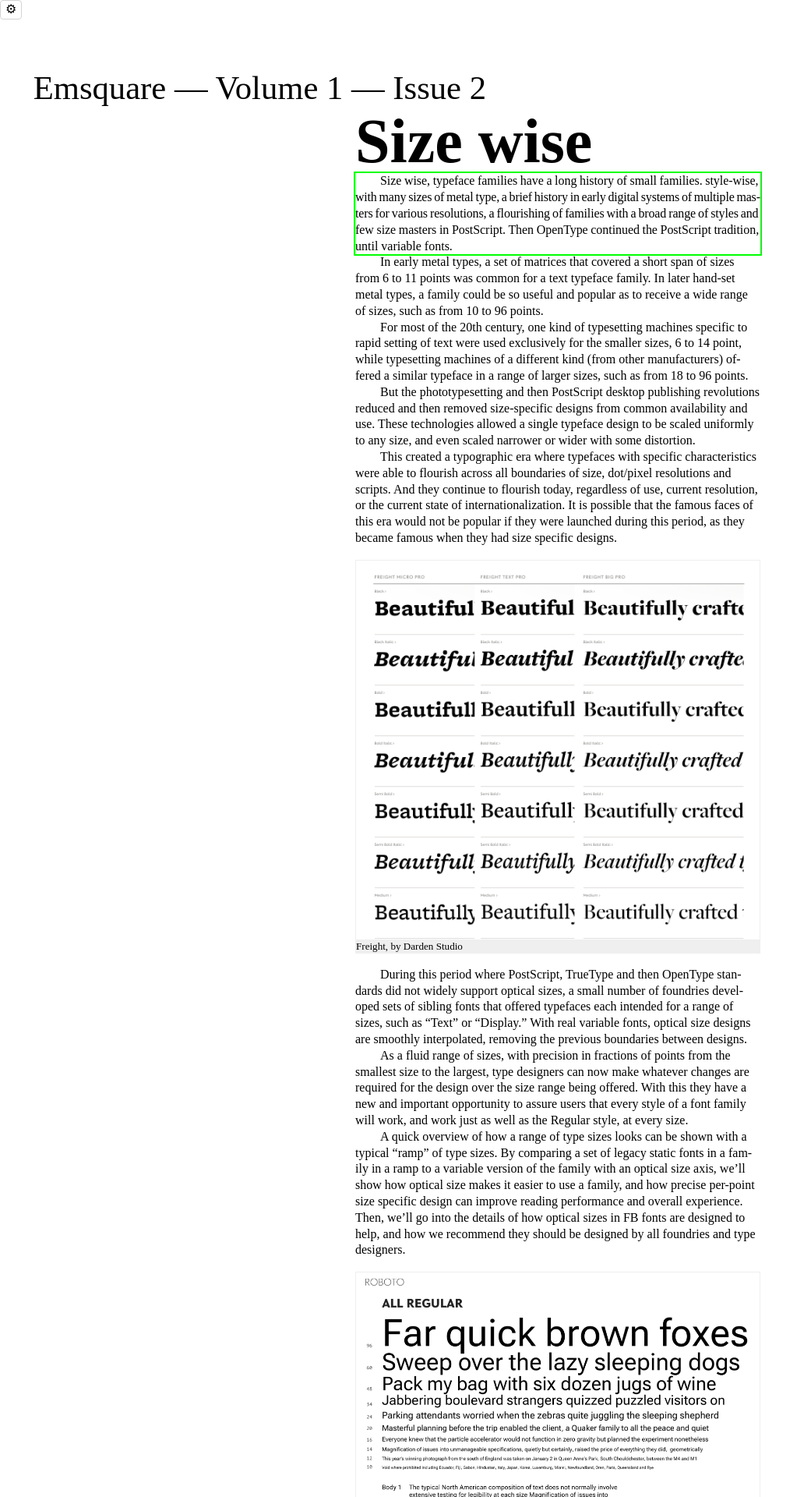
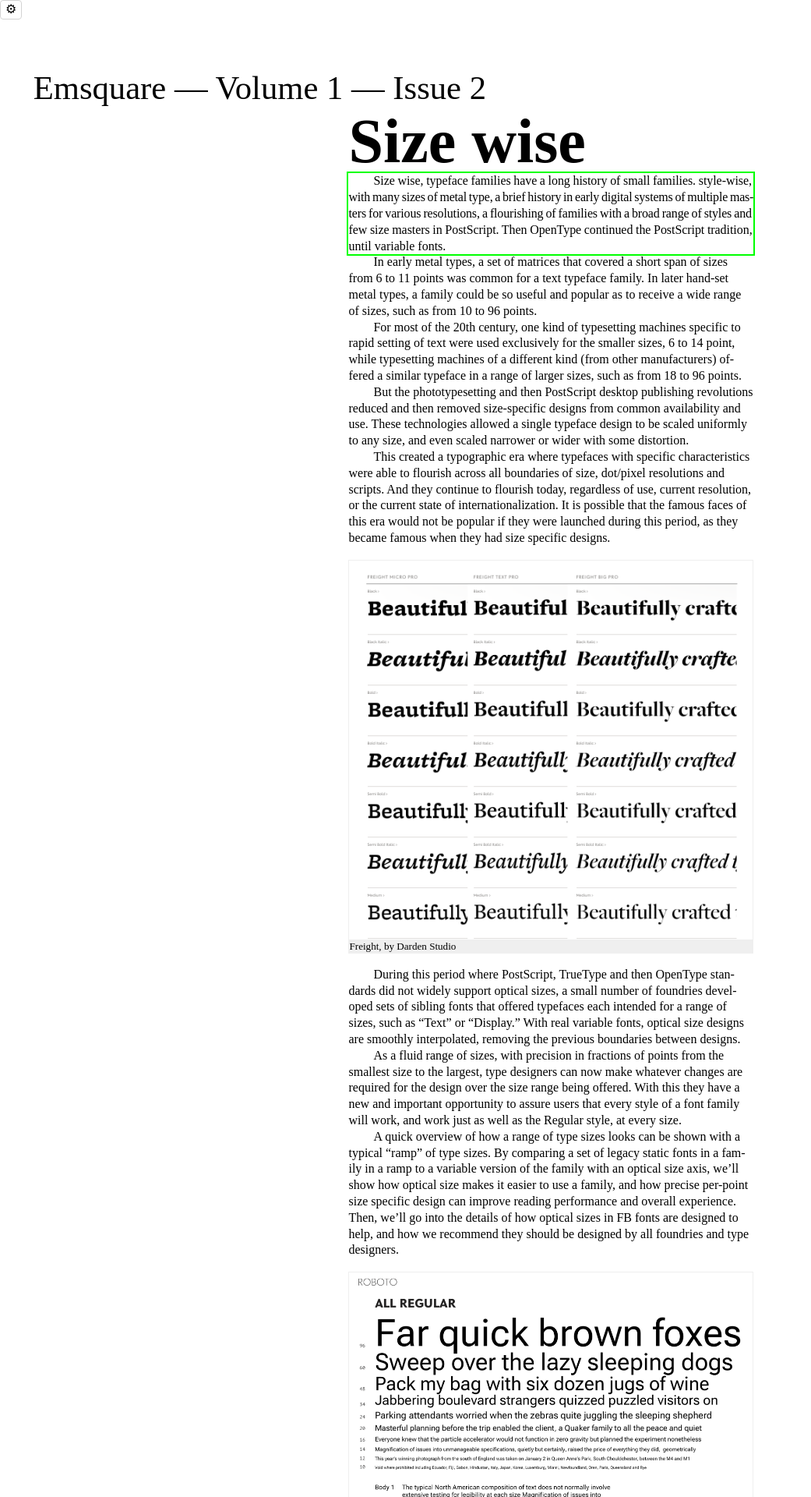
Before and after one commit to graphicore/varla-varfo, a Jekyll site: the page built from Emsquare/Volume-01/Issue-02/Main-Article.md, in a window 1280 px wide. Shown: the top 1920 px of the page at 78% size, without its empty margins (0-1041 px from the left). Built offline with Jekyll 4.4.1, drawn with Linux system fonts in a browser that asks for light colours; some web fonts are replaced.

Commit message:
[Emsquare] add 2.666em minimal margins to body;
fix some darkmode background-color issues of :root and header that are related to the margins;

```diff
--- a/Emsquare/Volume-01/main.css
+++ b/Emsquare/Volume-01/main.css
@@ -1,8 +1,3 @@
-header {
-    padding: 2em 0 0 0;
-    --font-size-rem: 2;
-    --font-weight: 600;
-}
 
 h2, h3, h4, h5, h6 {
     /* --js-line-height is expected to be set in the outer element by runion_01 */
@@ -76,10 +71,20 @@
 }
 
 
-header{
+body {
+    margin-inline:  2.6666em;
+}
+header {
     --font-size-rem: 2.6666; /* ~ 32 pt @ 12 pt body*/
-    margin-inline: calc(1pt * var(--font-size));
+    padding: 2em 0 0 0;
+    background: var(--background); /* must be done explicitly */
 }
+
+.container-toggle-user_settings:not(#page_portal-testbed *){
+    margin-left: calc(-1pt * 2.6666 * var(--font-size));
+}
+
+
 header .title{
     --font-family: RobotoFlex;
     --grad-animation-name: RobotoFlex-grad-by-font-size;
--- a/explorations/wikipedia/css/varla-varfo.css
+++ b/explorations/wikipedia/css/varla-varfo.css
@@ -264,11 +264,13 @@
 
     --dark-link-color: #6f5608;
     --dark-layout-border-color: #a06b27;
+    --dark-background: #000;
 
 
 
     /* default */
-    --background: var(--light-background);
+    --default-background: var(--light-background);
+    --background: var(--default-background);
     --color: var(--light-color);
     --mode-invert: var(--light-mode-invert);
 }
@@ -468,9 +470,13 @@
         /* This is actually the inverted color of what we really want:
          * a nice light sky blue (according to the color-picker: #7b91d4)
          * */
+        --background: var(--dark-background);
         --link-color: var(--dark-link-color);
         --layout-border-color: var(--dark-layout-border-color);
         --mode-invert: var(--dark-mode-invert);
+    }
+    :root * {
+        --background: var(--default-background);
     }
     * {
         --grad-active-animation: var(--grad-animation-name);
@@ -480,12 +486,15 @@
     }
 }
 :root.explicit-dark-mode{
+    --background: var(--dark-background);
     --link-color: var(--dark-link-color);
     --layout-border-color: var(--dark-layout-border-color);
     --mode-invert: var(--dark-mode-invert);
 }
+
 .explicit-dark-mode * {
     --grad-active-animation: var(--grad-animation-name);
+    --background: var(--default-background);
 }
 
 @media (prefers-color-scheme: light){
@@ -496,6 +505,7 @@
         --link-color: var( --light-link-color);
         --layout-border-color: var(--light-layout-border-color);
     }
+
     * {
         --grad-active-animation: no-animation;
     }
```
